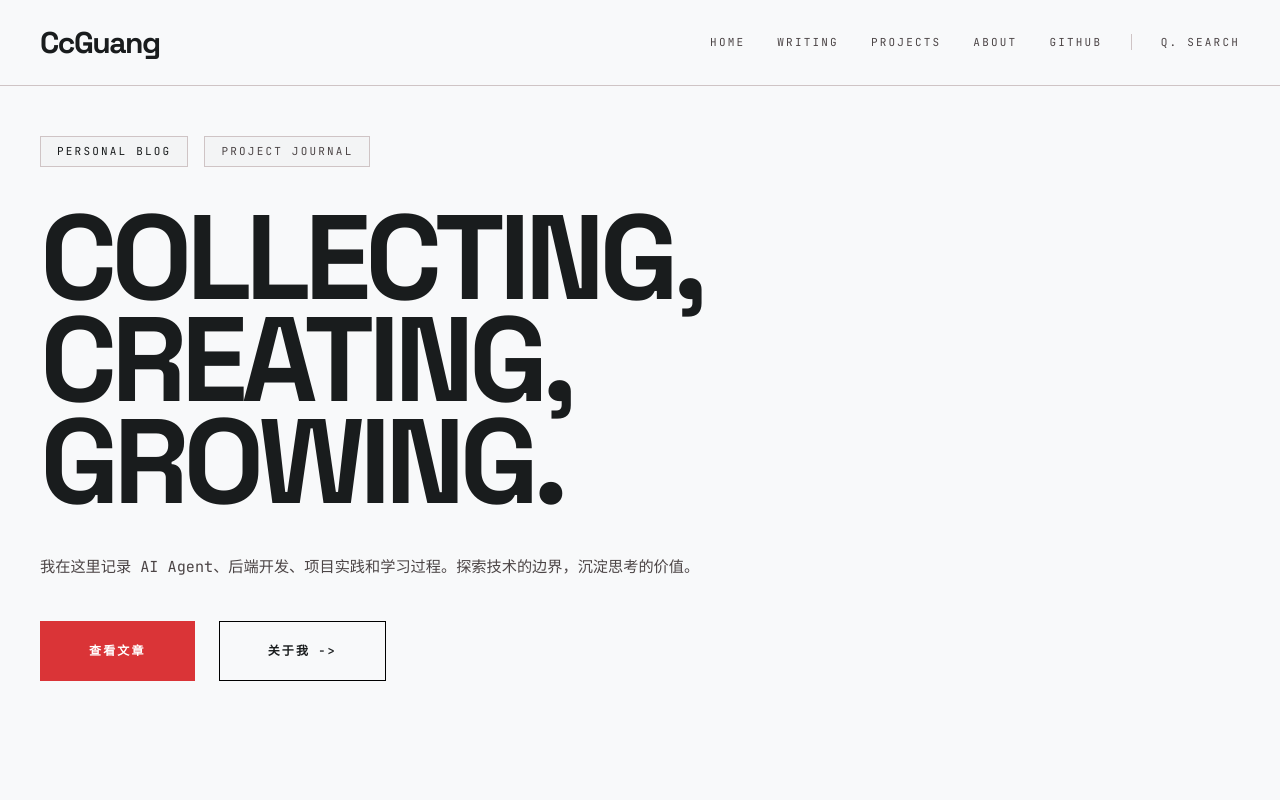
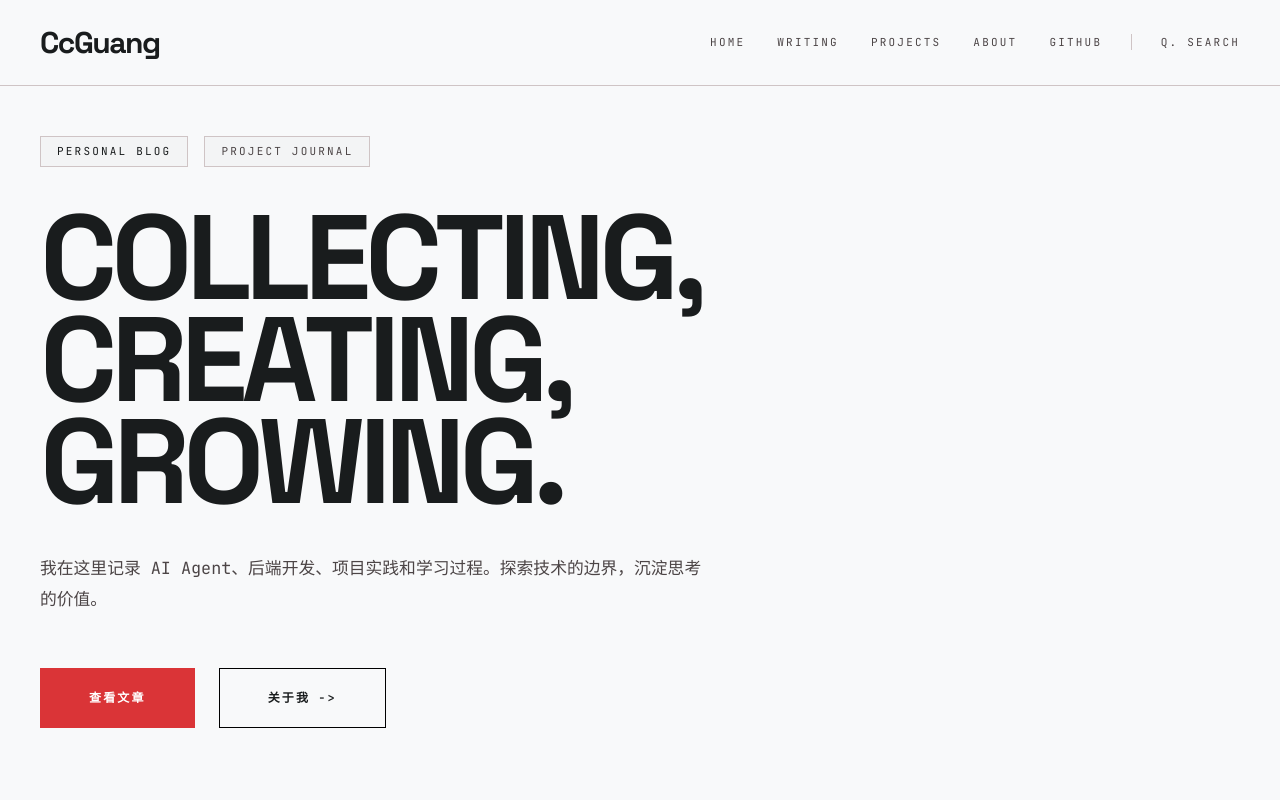
Before and after one commit to CcGuang297/Personal-Blog-building, a Next.js app: page / in a window 1280 px wide. Shown: the top 800 px of the page. Built offline with nearby package versions, Linux system fonts and the light colour scheme.

Commit message:
Adjust home hero description spacing

```diff
--- a/app/globals.css
+++ b/app/globals.css
@@ -209,12 +209,15 @@ a {
 .hero-description {
   max-width: 42rem;
   margin: 0;
+  font-size: 1.05rem;
+  line-height: 1.9;
 }
 
 .hero-actions {
   display: flex;
   flex-wrap: wrap;
   gap: 1.5rem;
+  margin-top: 0.75rem;
 }
 
 .primary-button,
--- a/app/page.tsx
+++ b/app/page.tsx
@@ -45,7 +45,7 @@ export default function Home() {
               查看文章
             </Link>
             <Link href="/about" className="secondary-button">
-              关于我<span aria-hidden="true">-&gt;</span>
+              关于我 <span aria-hidden="true">-&gt;</span>
             </Link>
           </div>
         </div>
```
